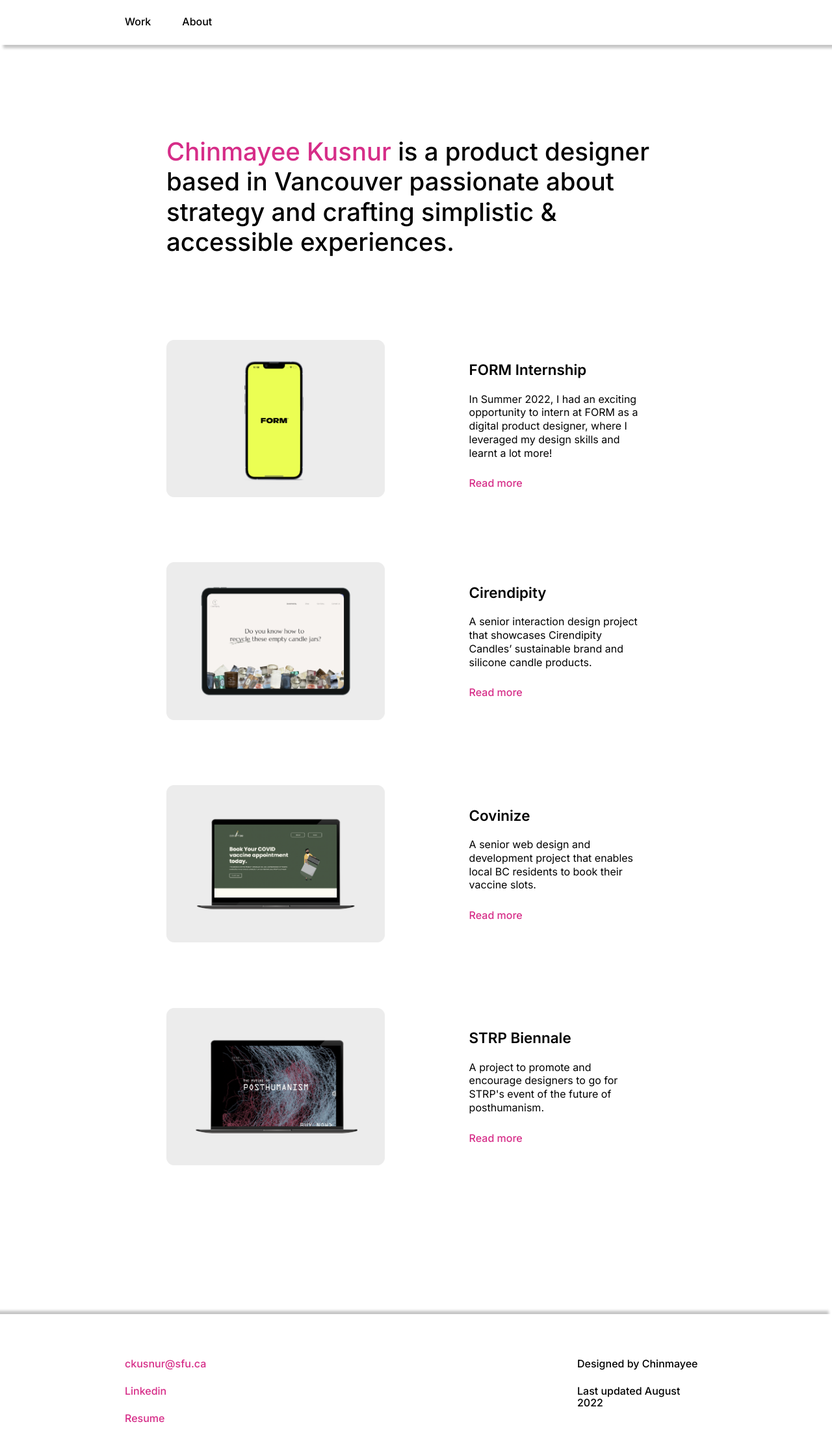
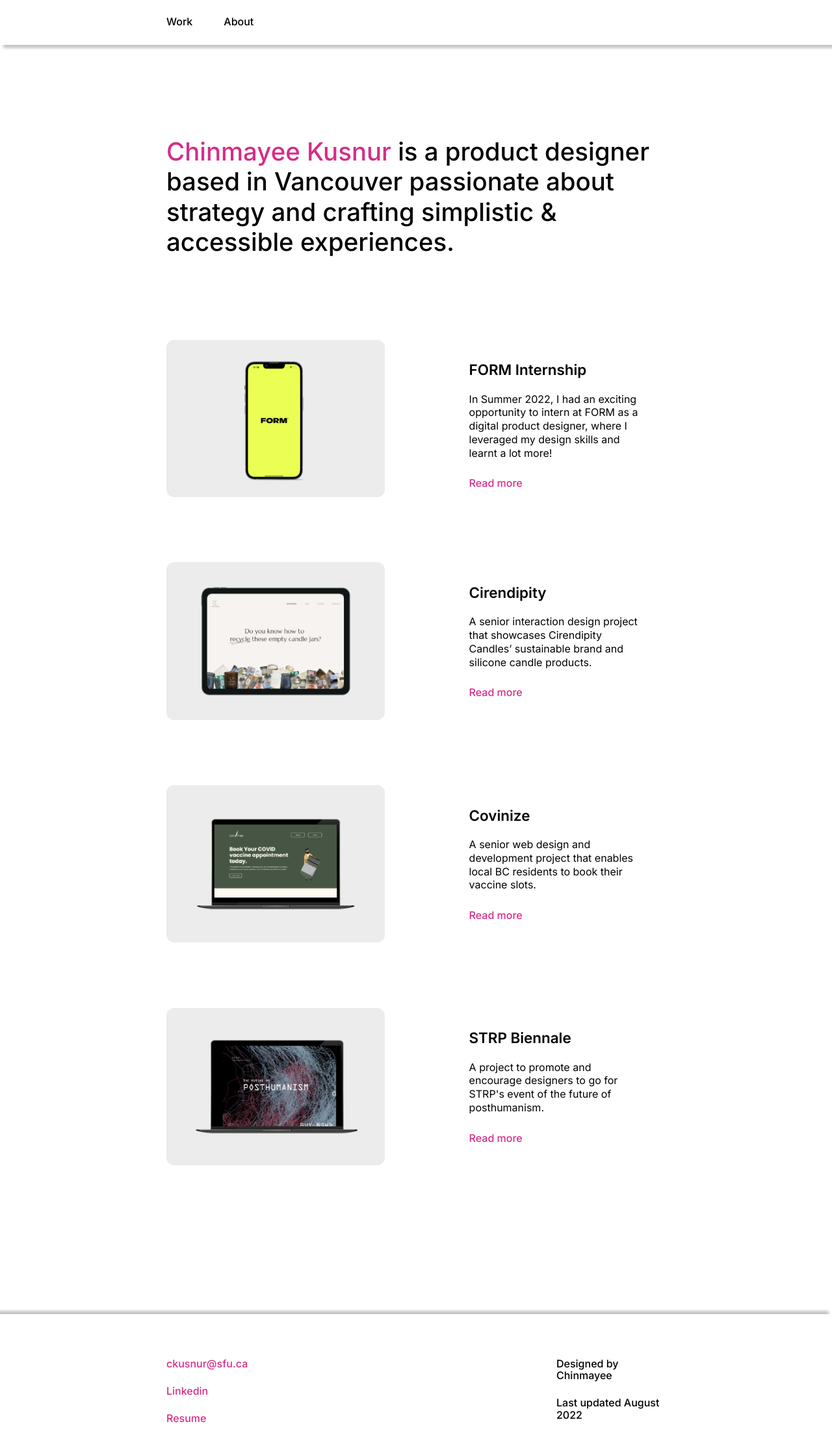
Before and after one commit to chinmayeekusnur/chinmayeekusnur.github.io, a plain HTML site: page index.html in a window 1280 px wide. Shown: the whole page at 65% size. Drawn offline with Linux system fonts and the light colour scheme.

Commit message:
Update grids.css

```diff
--- a/css/grids.css
+++ b/css/grids.css
@@ -390,4 +390,11 @@
     .landing-page-description{
         margin: 2rem 16rem 3rem 16rem;
     }
+
+    #footer-background{
+        padding: 4rem 16rem;
+    }
+
+    #work-navbar, #work-navbar-index{
+        margin-left: 16rem;
 }
```
